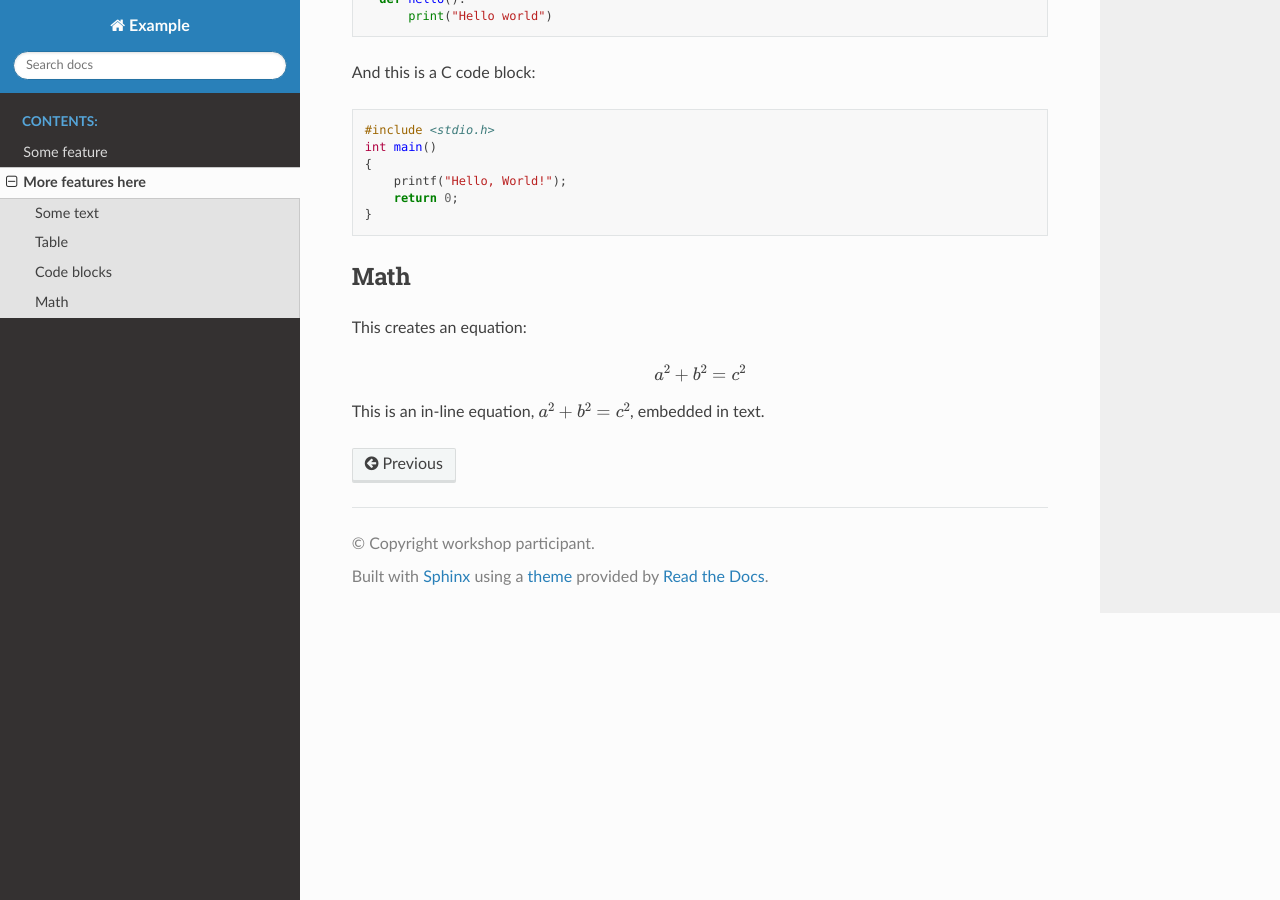
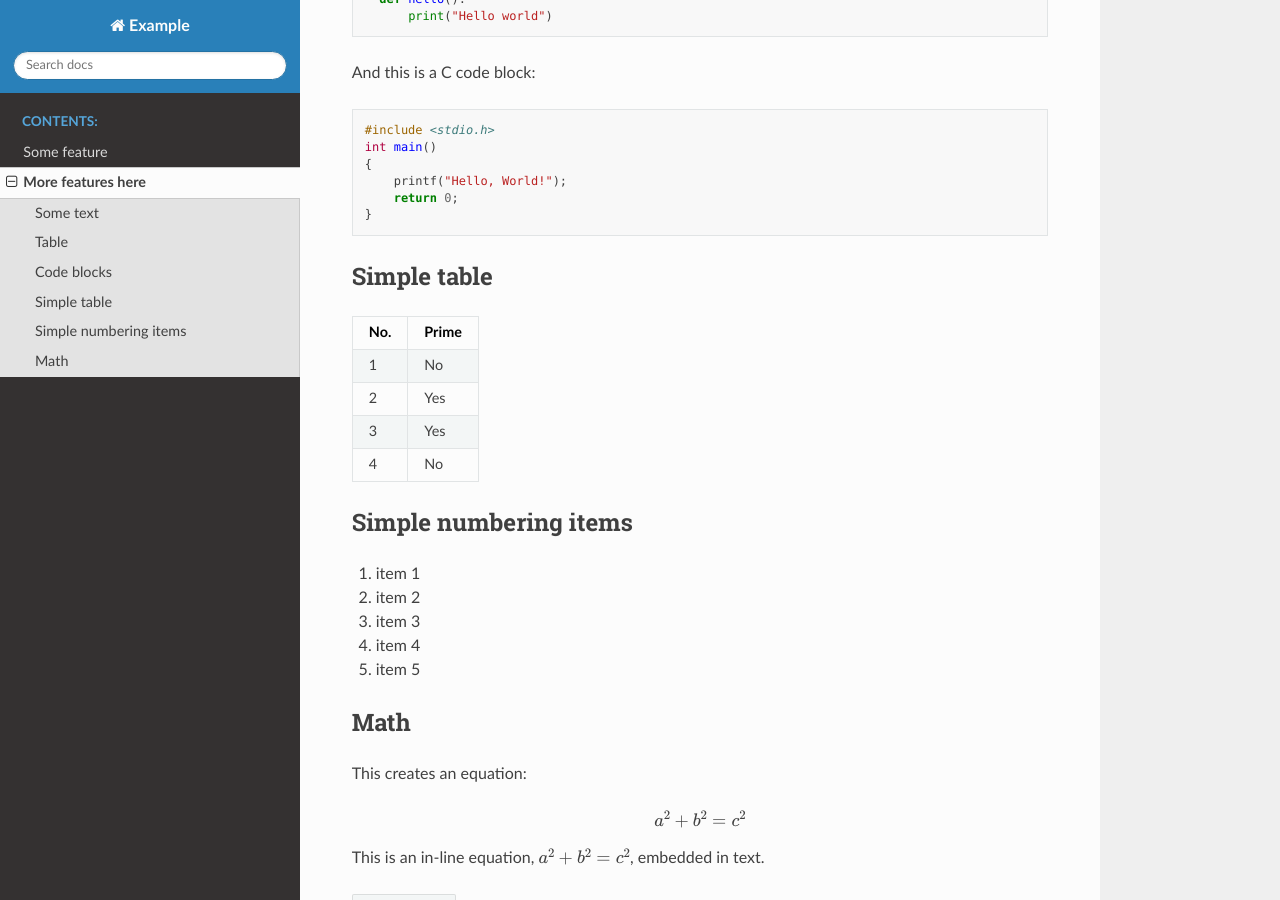
Before and after one commit to saeb-faraji-gargari/coderefinery_doc_workflow_test, a Sphinx documentation site: the page built from doc/another-feature.md, in a window 1280 px wide and 900 px high, scrolled down 732 px. Built offline with Sphinx 7.4.7 and the Read the Docs theme 3.1.0, drawn with Linux system fonts in a browser that asks for light colours.

Commit message:
automatic code documentation with autocod2 doc/conf.py and doc/index.rst files are edited

````diff
--- a/doc/another-feature.md
+++ b/doc/another-feature.md
@@ -40,6 +40,23 @@
 }
 ```
 
+## Simple table
+
+| No.  |  Prime |
+| ---- | ------ |
+| 1    |  No    |
+| 2    |  Yes   |
+| 3    |  Yes   |
+| 4    |  No    |
+
+
+## Simple numbering items
+
+1. item 1
+2. item 2
+3. item 3
+1. item 4
+1. item 5
 
 ## Math
 
--- a/doc/conf.py
+++ b/doc/conf.py
@@ -6,23 +6,27 @@
 # -- Project information -----------------------------------------------------
 # https://www.sphinx-doc.org/en/master/usage/configuration.html#project-information
 
-project = 'Example'
-copyright = 'workshop participant'
-author = 'workshop participant'
-release = '0.1'
+project = "Example"
+copyright = "workshop participant"
+author = "workshop participant"
+release = "0.1"
 
 
 # -- General configuration ---------------------------------------------------
 # https://www.sphinx-doc.org/en/master/usage/configuration.html#general-configuration
 
-extensions = ['myst_parser']
+extensions = ["myst_parser", "autodoc2"]
+# extensions = ["myst_parser"]
 
-templates_path = ['_templates']
-exclude_patterns = ['_build', 'Thumbs.db', '.DS_Store']
+
+autodoc2_packages = ["src/sum_sahand_test.py"]
+
+templates_path = ["_templates"]
+exclude_patterns = ["_build", "Thumbs.db", ".DS_Store"]
 
 
 # -- Options for HTML output -------------------------------------------------
 # https://www.sphinx-doc.org/en/master/usage/configuration.html#options-for-html-output
 
-html_theme = 'sphinx_rtd_theme'
-html_static_path = ['_static']
+html_theme = "sphinx_rtd_theme"
+html_static_path = ["_static"]
--- a/doc/index.rst
+++ b/doc/index.rst
@@ -12,3 +12,9 @@
 
    some-feature.md
    another-feature.md
+
+.. automatic code documentation with tool autodoc2 (esme ye tool hast)
+API Reference
+=============
+
+.. autodoc2-doc::
````
Also changed, not shown: .pre-commit-config.yaml (added), 1 other file.
